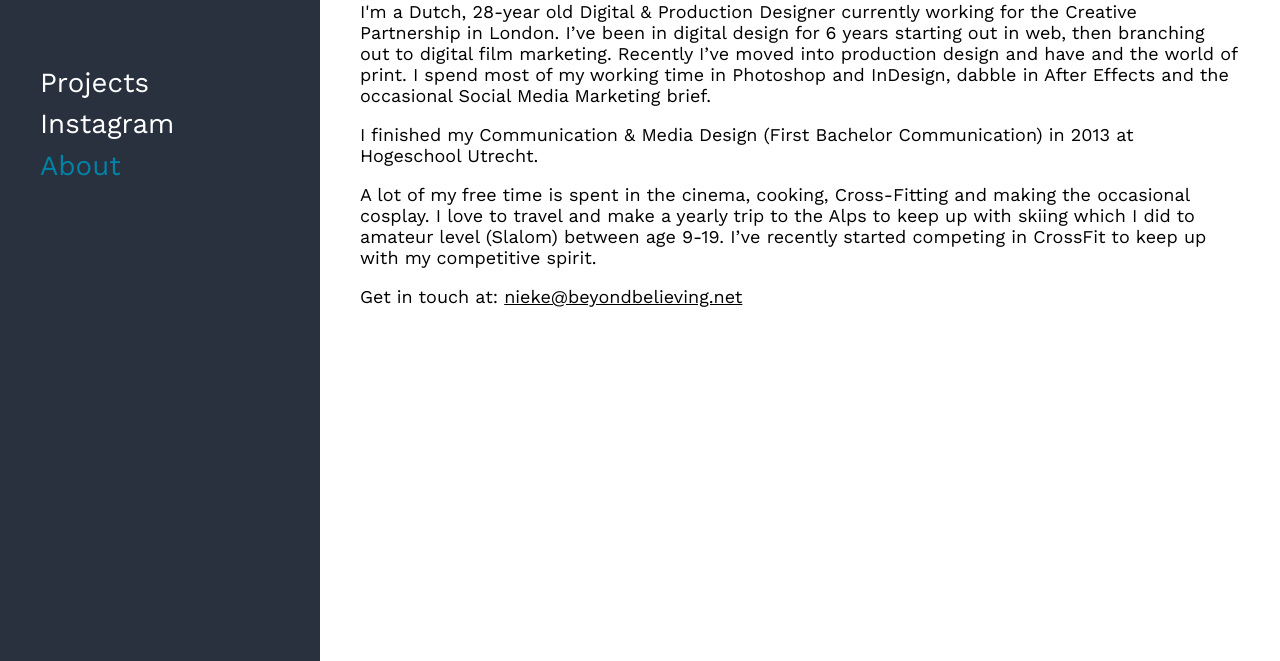
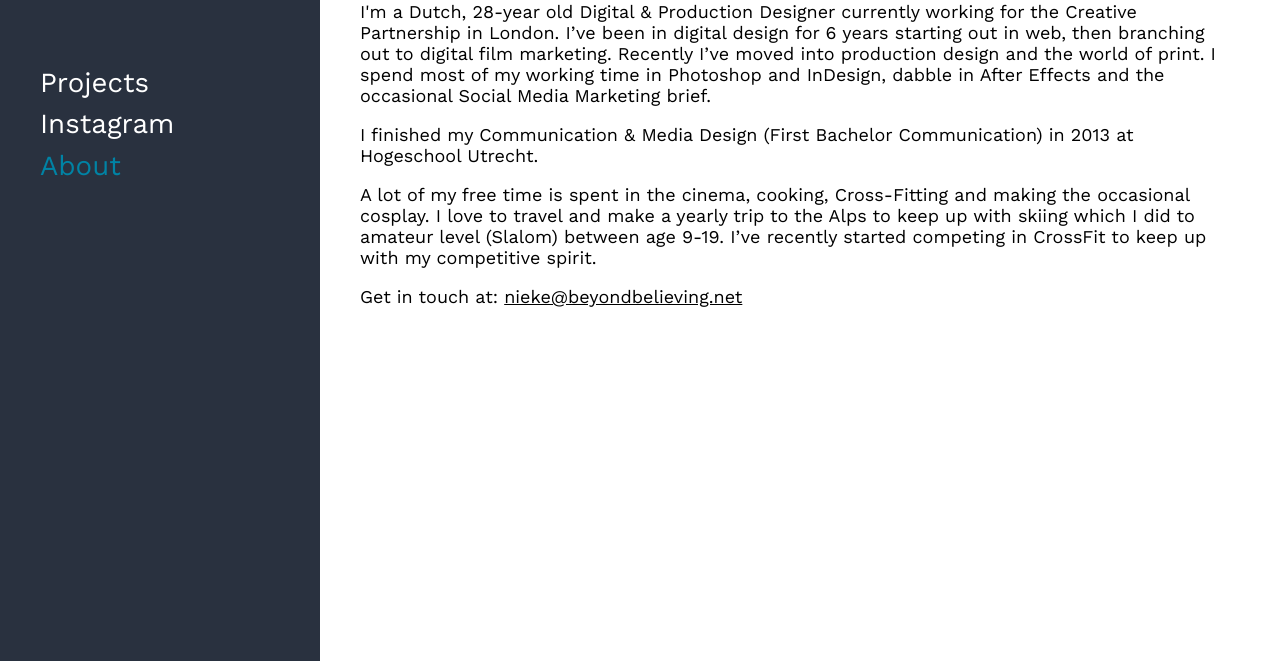
Before and after one commit to fant0mex/nieke-portfolio, a Gatsby site: page /about in a window 1280 px wide. Shown: the part 139-800 px from the top of the page. Built offline with nearby package versions, Linux system fonts and the light colour scheme; Gatsby itself is replaced by a stand-in of ours.

Commit message:
fix: typo

```diff
--- a/src/pages/about.tsx
+++ b/src/pages/about.tsx
@@ -16,7 +16,7 @@ const About = () => {
       <SEO title="About | Nieke Tebeest" desc="Hi. I'm LekoArts! You can visit my website or my other Gatsby projects." />
       <AnimatedBox style={pageAnimation} py={[6, 6, 6, 8]} px={[6, 6, 8, 6, 8, 13]}>
         <h1>Hi, my name is Nieke Tebeest</h1>
-        <p>I'm a Dutch, 28-year old Digital & Production Designer currently working for the Creative Partnership in London. I’ve been in digital design for 6 years starting out in web, then branching out to digital film marketing. Recently I’ve moved into production design and have and the world of print. I spend most of my working time in Photoshop and InDesign, dabble in After Effects and the occasional Social Media Marketing brief.</p>
+        <p>I'm a Dutch, 28-year old Digital & Production Designer currently working for the Creative Partnership in London. I’ve been in digital design for 6 years starting out in web, then branching out to digital film marketing. Recently I’ve moved into production design and the world of print. I spend most of my working time in Photoshop and InDesign, dabble in After Effects and the occasional Social Media Marketing brief.</p>
         <p>I finished my Communication & Media Design (First Bachelor Communication) in 2013 at Hogeschool Utrecht.</p>
         <p>A lot of my free time is spent in the cinema, cooking, Cross-Fitting and making the occasional cosplay. I love to travel and make a yearly trip to the Alps to keep up with skiing which I did to amateur level (Slalom) between age 9-19. I’ve recently started competing in CrossFit to keep up with my competitive spirit.</p>
         <p>Get in touch at: <a href="mailto:nieke@beyondbelieving.net">nieke@beyondbelieving.net</a></p>
```
